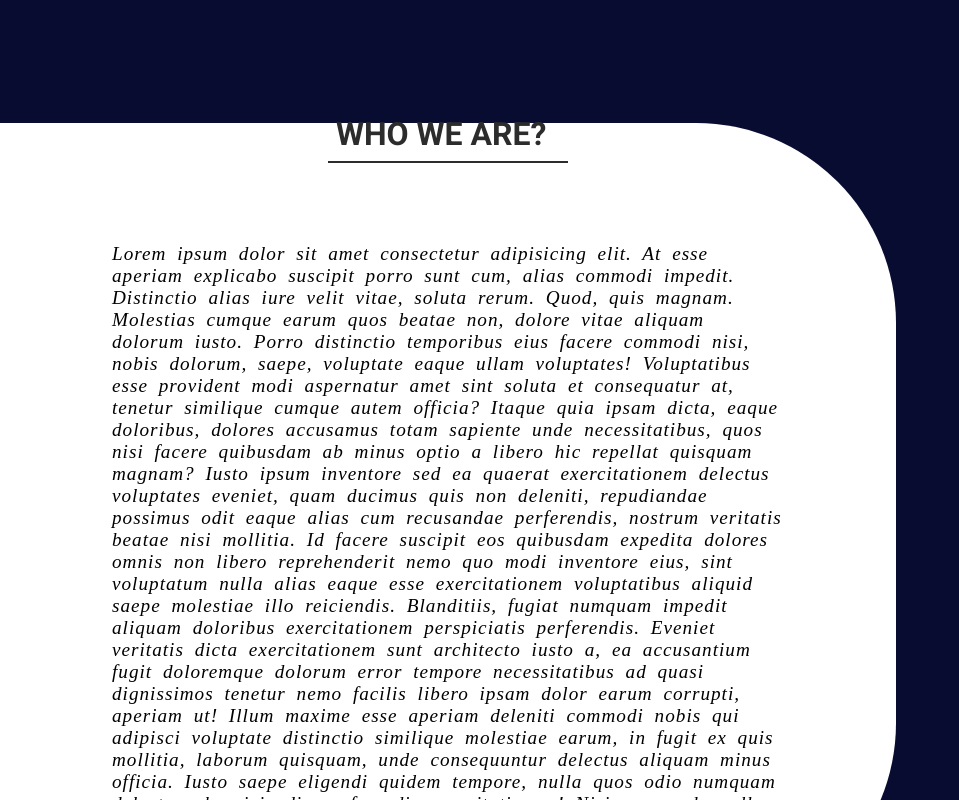
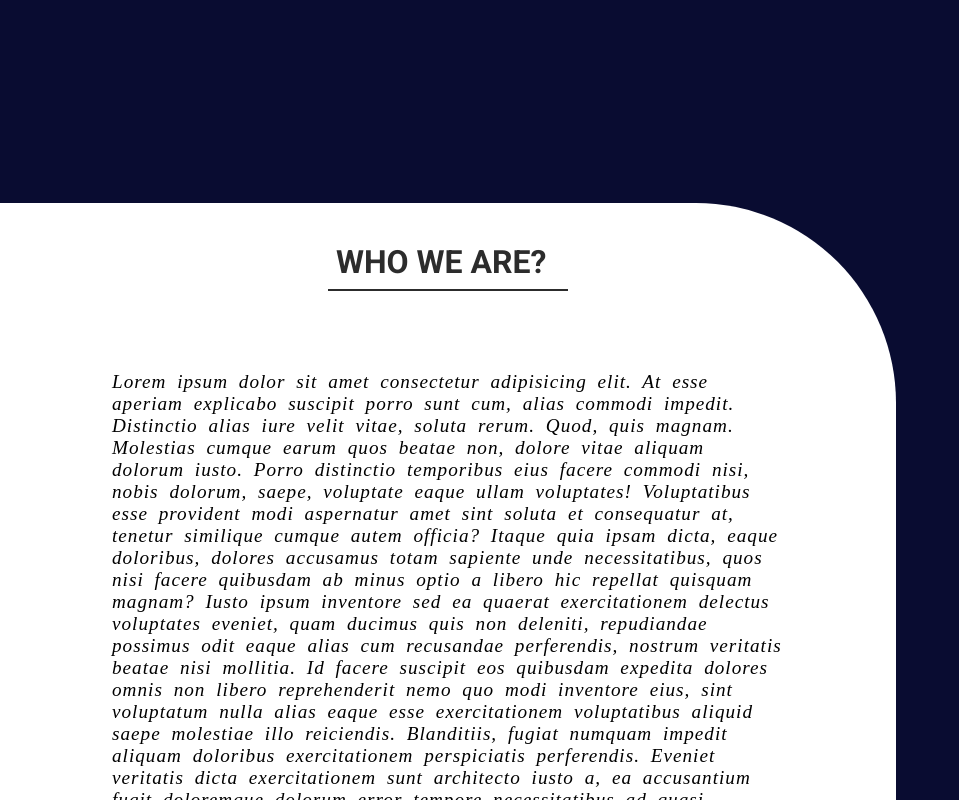
Before and after one commit to razzaaa/Project_1, a React (Create React App) app: page / in a window 1280 px wide. Shown: the part 1360-2160 px from the top of the page, without its empty margins (0-959 px from the left). Built offline with nearby package versions, Linux system fonts and the light colour scheme.

Commit message:
next improved version of Project 14/7

```diff
--- a/src/styles/Home.scss
+++ b/src/styles/Home.scss
@@ -74,14 +74,16 @@
 
 .home3{
     width: 100%;
-    height: 120vh;
+    height: fit-content;
+    padding: 5rem 0;
     background-color: $darkNavy;
     display: flex;
     margin-top: -200px;
 
     div{
         width: 70%;
-        height: 100vh;
+        height: fit-content;
+        padding: 5rem 0;
         background-color: white;
         border-radius: 0 200px 200px 0;
         display: flex;
```
